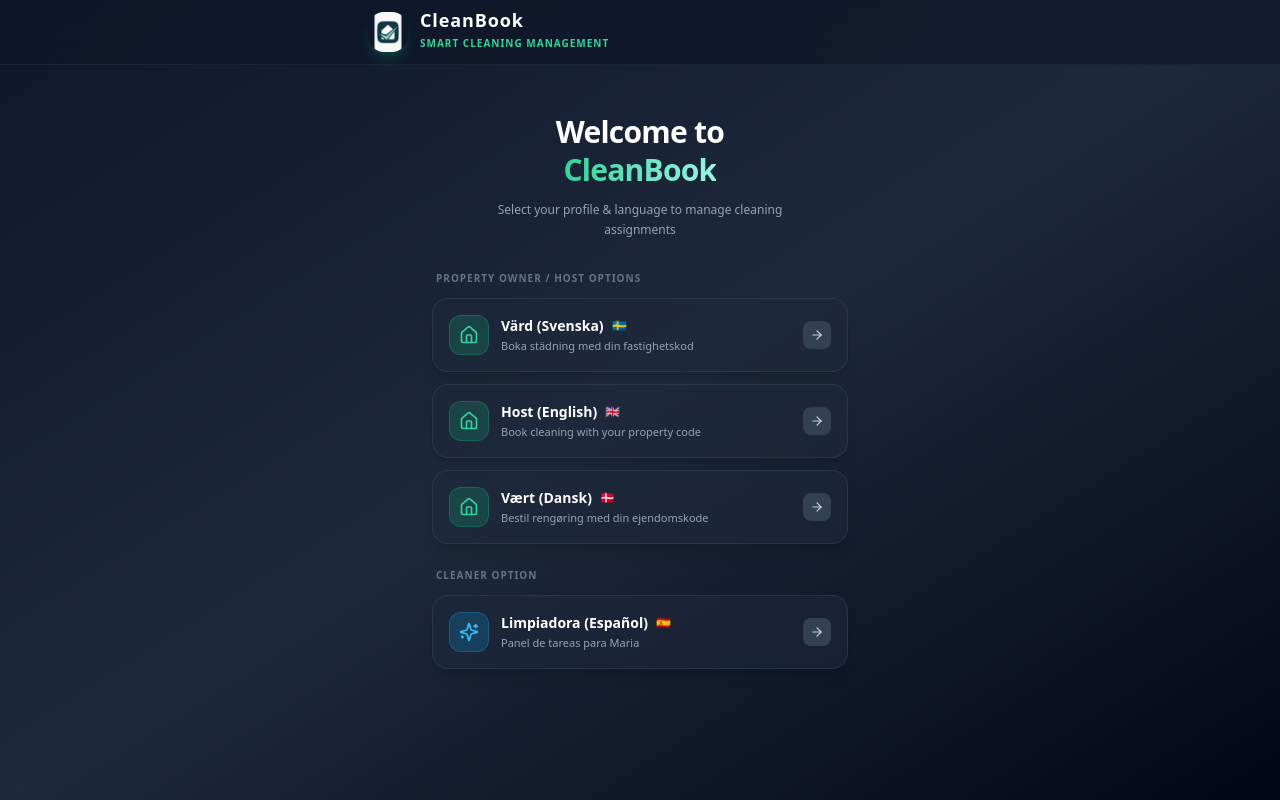
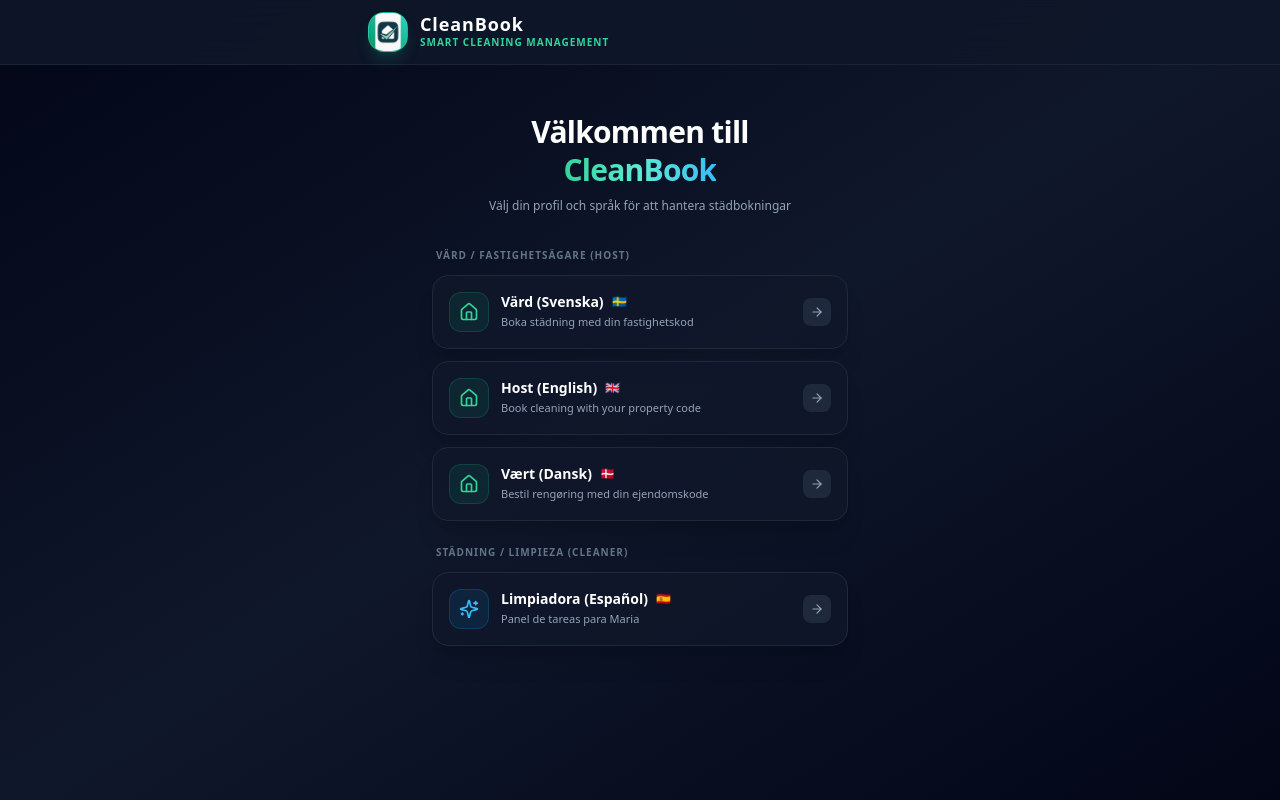
Before and after one commit to jessicaasodergren-lab/CleanBook, a React (Vite) app: page / in a window 1280 px wide. Built offline with nearby package versions, Linux system fonts and the light colour scheme; no server answers; the database is empty.

Commit message:
Inlogg sidor bättre design

```diff
--- a/src/App.tsx
+++ b/src/App.tsx
@@ -1,14 +1,21 @@
 import { useEffect, useState, useCallback } from 'react';
 import { supabase, type Booking, type Incident } from './lib/supabase';
 import { APP_CONFIG } from './lib/constants';
-import HostView from './components/HostView';
+import HostView, { type HostLanguage } from './components/HostView';
 import CleanerView from './components/CleanerView';
-import { Sparkles, Home, UserCheck, Lock, KeyRound, LogOut, ArrowRight, Globe } from 'lucide-react';
+import { Sparkles, Home, Lock, KeyRound, LogOut, ArrowRight } from 'lucide-react';
 
 type ViewMode = 'landing' | 'host' | 'cleaner';
-type HostLanguage = 'sv' | 'en' | 'da';
 
 const CLEANER_PIN = '1234';
+
+// Dynamiska etiketter för "Byt roll"-knappen baserat på aktivt språk/roll
+const changeRoleLabels: Record<string, string> = {
+  sv: 'Byt roll',
+  en: 'Change role',
+  da: 'Skift rolle',
+  es: 'Cambiar rol',
+};
 
 export default function App() {
   const [view, setView] = useState<ViewMode>('landing');
@@ -16,14 +23,13 @@ export default function App() {
   const [cleanerAuth, setCleanerAuth] = useState(false);
   const [pinInput, setPinInput] = useState('');
   const [pinError, setPinError] = useState(false);
+  const [imgError, setImgError] = useState(false);
 
   const [bookings, setBookings] = useState<Booking[]>([]);
   const [incidents, setIncidents] = useState<Incident[]>([]);
   const [loading, setLoading] = useState(true);
 
   const fetchAll = useCallback(async () => {
-    // Sätt bara loading = true om vi inte har några bokningar alls (första laddningen)
-    // Detta förhindrar att formulär och komponenter laddas om/blinkar bort vid sparning!
     const [bRes, iRes] = await Promise.all([
       supabase.from('bookings').select('*').order('departure_date', { ascending: true }),
       supabase.from('incidents').select('*').order('created_at', { ascending: false }),
@@ -48,7 +54,7 @@ export default function App() {
 
   const handleCleanerLogin = (e: React.FormEvent) => {
     e.preventDefault();
-    if (pinInput === CLEANER_PIN) {
+    if (pinInput.trim() === CLEANER_PIN) {
       setCleanerAuth(true);
       setPinError(false);
       setPinInput('');
@@ -60,29 +66,40 @@ export default function App() {
   const handleGoHome = () => {
     setView('landing');
     setCleanerAuth(false);
+    setPinInput('');
+    setPinError(false);
   };
 
+  // Bestäm vilket språk som gäller för "Byt roll"-knappen
+  const activeLangKey = view === 'cleaner' ? 'es' : hostLang;
+  const changeRoleText = changeRoleLabels[activeLangKey] || 'Byt roll';
+
   return (
-    <div className="min-h-screen bg-gradient-to-br from-slate-900 via-slate-800 to-slate-950 text-slate-100 font-sans antialiased selection:bg-emerald-500 selection:text-white">
-      {/* Header */}
-      <header className="sticky top-0 z-50 bg-slate-900/80 backdrop-blur-xl border-b border-slate-800/80">
+    <div className="min-h-screen bg-gradient-to-br from-slate-950 via-slate-900 to-slate-950 text-slate-100 font-sans antialiased selection:bg-emerald-500 selection:text-white">
+      {/* HEADER */}
+      <header className="sticky top-0 z-50 bg-slate-900/90 backdrop-blur-xl border-b border-slate-800/80">
         <div className="max-w-xl mx-auto px-4 h-16 flex items-center justify-between">
           <div
             className="flex items-center gap-3 cursor-pointer group select-none"
             onClick={handleGoHome}
           >
-            <div className="relative flex items-center justify-center w-10 h-10 rounded-2xl shadow-lg shadow-emerald-500/20 group-hover:scale-105 transition-all overflow-hidden">
-              <img
-                src="/apple-touch-icon.png"
-                alt="CleanBook Logo"
-                className="w-full h-full object-cover"
-              />
+            <div className="relative flex items-center justify-center w-10 h-10 rounded-2xl bg-gradient-to-tr from-emerald-600 to-teal-400 text-slate-950 shadow-lg shadow-emerald-500/20 group-hover:scale-105 transition-all overflow-hidden border border-emerald-400/30">
+              {!imgError ? (
+                <img
+                  src="/apple-touch-icon.png"
+                  alt="CleanBook Logo"
+                  className="w-full h-full object-cover"
+                  onError={() => setImgError(true)}
+                />
+              ) : (
+                <Sparkles className="w-5 h-5 text-slate-950" />
+              )}
             </div>
             <div>
               <span className="font-black text-white text-lg tracking-wider block leading-none">
                 {APP_CONFIG.name}
               </span>
-              <span className="text-[10px] font-bold text-emerald-400 uppercase tracking-widest">
+              <span className="text-[10px] font-bold text-emerald-400 uppercase tracking-widest block pt-0.5">
                 {APP_CONFIG.tagline}
               </span>
             </div>
@@ -91,45 +108,46 @@ export default function App() {
           {view !== 'landing' && (
             <button
               onClick={handleGoHome}
-              className="inline-flex items-center gap-2 px-4 py-2 rounded-xl bg-slate-800 hover:bg-slate-700 text-slate-200 font-bold text-xs transition border border-slate-700/80 shadow-md active:scale-95"
+              className="inline-flex items-center gap-1.5 px-3.5 py-2 rounded-xl bg-slate-800 hover:bg-slate-700 text-slate-200 font-bold text-xs transition border border-slate-700/80 shadow-md active:scale-95"
             >
               <LogOut className="w-3.5 h-3.5 text-emerald-400" />
-              <span>Change role</span>
+              <span>{changeRoleText}</span>
             </button>
           )}
         </div>
       </header>
 
-      {/* Main Content */}
-      <main className="py-8">
+      {/* HUVUDINNEHÅLL */}
+      <main className="py-6 sm:py-8">
         {view === 'landing' ? (
-          /* STARTSIDA */
-          <div className="max-w-md mx-auto px-4 py-4 space-y-6">
-            <div className="text-center space-y-3">
+          /* STARTSIDA & ROLLVÄLJARE */
+          <div className="max-w-md mx-auto px-4 py-4 space-y-6 animate-in fade-in duration-300">
+            <div className="text-center space-y-2">
               <h1 className="text-3xl font-black text-white tracking-tight leading-tight">
-                Welcome to <br />
-                <span className="bg-gradient-to-r from-emerald-400 to-teal-200 bg-clip-text text-transparent">
+                Välkommen till <br />
+                <span className="bg-gradient-to-r from-emerald-400 via-teal-300 to-sky-400 bg-clip-text text-transparent">
                   {APP_CONFIG.name}
                 </span>
               </h1>
               <p className="text-slate-400 text-xs max-w-xs mx-auto leading-relaxed">
-                Select your profile & language to manage cleaning assignments
+                Välj din profil och språk för att hantera städbokningar
               </p>
             </div>
 
             <div className="space-y-3 pt-2">
               <span className="text-[10px] font-black uppercase tracking-widest text-slate-500 px-1 block">
-                Property Owner / Host Options
+                Värd / Fastighetsägare (Host)
               </span>
 
               {/* VÄRD (SVENSKA) */}
               <button
+                type="button"
                 onClick={() => handleSelectHost('sv')}
-                className="w-full text-left bg-slate-800/60 hover:bg-slate-800 p-4 rounded-2xl border border-slate-700/60 hover:border-emerald-500/60 transition-all duration-300 group shadow-lg relative overflow-hidden"
+                className="w-full text-left bg-slate-900/80 hover:bg-slate-800/90 p-4 rounded-2xl border border-slate-800 hover:border-emerald-500/50 transition-all duration-300 group shadow-xl relative overflow-hidden active:scale-98"
               >
                 <div className="flex items-center justify-between relative z-10">
                   <div className="flex items-center gap-3">
-                    <div className="w-10 h-10 rounded-xl bg-emerald-500/20 text-emerald-400 flex items-center justify-center border border-emerald-500/30 group-hover:scale-105 transition-transform">
+                    <div className="w-10 h-10 rounded-xl bg-emerald-500/10 text-emerald-400 flex items-center justify-center border border-emerald-500/20 group-hover:scale-105 transition-transform">
                       <Home className="w-5 h-5" />
                     </div>
                     <div>
@@ -141,7 +159,7 @@ export default function App() {
                       </p>
                     </div>
                   </div>
-                  <div className="w-7 h-7 rounded-lg bg-slate-700 text-slate-300 group-hover:bg-emerald-500 group-hover:text-white flex items-center justify-center transition-all">
+                  <div className="w-7 h-7 rounded-lg bg-slate-800 text-slate-400 group-hover:bg-emerald-500 group-hover:text-slate-950 flex items-center justify-center transition-all">
                     <ArrowRight className="w-3.5 h-3.5" />
                   </div>
                 </div>
@@ -149,12 +167,13 @@ export default function App() {
 
               {/* HOST (ENGLISH) */}
               <button
+                type="button"
                 onClick={() => handleSelectHost('en')}
-                className="w-full text-left bg-slate-800/60 hover:bg-slate-800 p-4 rounded-2xl border border-slate-700/60 hover:border-emerald-500/60 transition-all duration-300 group shadow-lg relative overflow-hidden"
+                className="w-full text-left bg-slate-900/80 hover:bg-slate-800/90 p-4 rounded-2xl border border-slate-800 hover:border-emerald-500/50 transition-all duration-300 group shadow-xl relative overflow-hidden active:scale-98"
               >
                 <div className="flex items-center justify-between relative z-10">
                   <div className="flex items-center gap-3">
-                    <div className="w-10 h-10 rounded-xl bg-emerald-500/20 text-emerald-400 flex items-center justify-center border border-emerald-500/30 group-hover:scale-105 transition-transform">
+                    <div className="w-10 h-10 rounded-xl bg-emerald-500/10 text-emerald-400 flex items-center justify-center border border-emerald-500/20 group-hover:scale-105 transition-transform">
                       <Home className="w-5 h-5" />
                     </div>
                     <div>
@@ -166,7 +185,7 @@ export default function App() {
                       </p>
                     </div>
                   </div>
-                  <div className="w-7 h-7 rounded-lg bg-slate-700 text-slate-300 group-hover:bg-emerald-500 group-hover:text-white flex items-center justify-center transition-all">
+                  <div className="w-7 h-7 rounded-lg bg-slate-800 text-slate-400 group-hover:bg-emerald-500 group-hover:text-slate-950 flex items-center justify-center transition-all">
                     <ArrowRight className="w-3.5 h-3.5" />
                   </div>
                 </div>
@@ -174,12 +193,13 @@ export default function App() {
 
               {/* VÆRT (DANSK) */}
               <button
+                type="button"
                 onClick={() => handleSelectHost('da')}
-                className="w-full text-left bg-slate-800/60 hover:bg-slate-800 p-4 rounded-2xl border border-slate-700/60 hover:border-emerald-500/60 transition-all duration-300 group shadow-lg relative overflow-hidden"
+                className="w-full text-left bg-slate-900/80 hover:bg-slate-800/90 p-4 rounded-2xl border border-slate-800 hover:border-emerald-500/50 transition-all duration-300 group shadow-xl relative overflow-hidden active:scale-98"
               >
                 <div className="flex items-center justify-between relative z-10">
                   <div className="flex items-center gap-3">
-                    <div className="w-10 h-10 rounded-xl bg-emerald-500/20 text-emerald-400 flex items-center justify-center border border-emerald-500/30 group-hover:scale-105 transition-transform">
+                    <div className="w-10 h-10 rounded-xl bg-emerald-500/10 text-emerald-400 flex items-center justify-center border border-emerald-500/20 group-hover:scale-105 transition-transform">
                       <Home className="w-5 h-5" />
                     </div>
                     <div>
@@ -191,24 +211,25 @@ export default function App() {
                       </p>
                     </div>
                   </div>
-                  <div className="w-7 h-7 rounded-lg bg-slate-700 text-slate-300 group-hover:bg-emerald-500 group-hover:text-white flex items-center justify-center transition-all">
+                  <div className="w-7 h-7 rounded-lg bg-slate-800 text-slate-400 group-hover:bg-emerald-500 group-hover:text-slate-950 flex items-center justify-center transition-all">
                     <ArrowRight className="w-3.5 h-3.5" />
                   </div>
                 </div>
               </button>
 
               <span className="text-[10px] font-black uppercase tracking-widest text-slate-500 px-1 block pt-3">
-                Cleaner Option
+                Städning / Limpieza (Cleaner)
               </span>
 
               {/* LIMPIADORA (ESPAÑOL) */}
               <button
+                type="button"
                 onClick={() => setView('cleaner')}
-                className="w-full text-left bg-slate-800/60 hover:bg-slate-800 p-4 rounded-2xl border border-slate-700/60 hover:border-sky-500/60 transition-all duration-300 group shadow-lg relative overflow-hidden"
+                className="w-full text-left bg-slate-900/80 hover:bg-slate-800/90 p-4 rounded-2xl border border-slate-800 hover:border-sky-500/50 transition-all duration-300 group shadow-xl relative overflow-hidden active:scale-98"
               >
                 <div className="flex items-center justify-between relative z-10">
                   <div className="flex items-center gap-3">
-                    <div className="w-10 h-10 rounded-xl bg-sky-500/20 text-sky-400 flex items-center justify-center border border-sky-500/30 group-hover:scale-105 transition-transform">
+                    <div className="w-10 h-10 rounded-xl bg-sky-500/10 text-sky-400 flex items-center justify-center border border-sky-500/20 group-hover:scale-105 transition-transform">
                       <Sparkles className="w-5 h-5" />
                     </div>
                     <div>
@@ -220,7 +241,7 @@ export default function App() {
                       </p>
                     </div>
                   </div>
-                  <div className="w-7 h-7 rounded-lg bg-slate-700 text-slate-300 group-hover:bg-sky-500 group-hover:text-white flex items-center justify-center transition-all">
+                  <div className="w-7 h-7 rounded-lg bg-slate-800 text-slate-400 group-hover:bg-sky-500 group-hover:text-slate-950 flex items-center justify-center transition-all">
                     <ArrowRight className="w-3.5 h-3.5" />
                   </div>
                 </div>
@@ -228,12 +249,18 @@ export default function App() {
             </div>
           </div>
         ) : view === 'host' ? (
-          <HostView bookings={bookings} incidents={incidents} loading={loading} onRefresh={fetchAll} lang={hostLang} />
+          <HostView
+            bookings={bookings}
+            incidents={incidents}
+            loading={loading}
+            onRefresh={fetchAll}
+            lang={hostLang}
+          />
         ) : !cleanerAuth ? (
-          /* LÖSENORDSSKÄRM */
-          <div className="max-w-sm mx-auto px-4 py-8 space-y-6">
-            <div className="bg-slate-800/70 border border-slate-700/80 rounded-3xl p-6 text-center space-y-5 shadow-2xl backdrop-blur-sm">
-              <div className="w-14 h-14 bg-sky-500/20 text-sky-400 rounded-2xl flex items-center justify-center mx-auto border border-sky-500/30">
+          /* PIN-INLOGGNING FÖR MARIA (CLEANER) */
+          <div className="max-w-sm mx-auto px-4 py-8 space-y-6 animate-in fade-in zoom-in-95 duration-200">
+            <div className="bg-slate-900/90 border border-slate-800 rounded-3xl p-6 text-center space-y-5 shadow-2xl backdrop-blur-md">
+              <div className="w-14 h-14 bg-sky-500/10 text-sky-400 rounded-2xl flex items-center justify-center mx-auto border border-sky-500/20 shadow-inner">
                 <Lock className="w-7 h-7" />
               </div>
               <div>
@@ -249,7 +276,7 @@ export default function App() {
                   placeholder="PIN (1234)"
                   value={pinInput}
                   onChange={(e) => setPinInput(e.target.value)}
-                  className="w-full text-center text-2xl font-mono tracking-widest px-4 py-3 bg-slate-900 border border-slate-700 rounded-2xl text-white focus:border-sky-500 focus:ring-2 focus:ring-sky-500/20 outline-none transition-all font-bold"
+                  className="w-full text-center text-2xl font-mono tracking-widest px-4 py-3 bg-slate-950 border border-slate-800 rounded-2xl text-white focus:border-sky-500 focus:ring-2 focus:ring-sky-500/20 outline-none transition-all font-bold"
                   autoFocus
                 />
                 {pinError && (
```
Also changed, not shown: src/components/HostView.tsx (+70 -32 lines).
